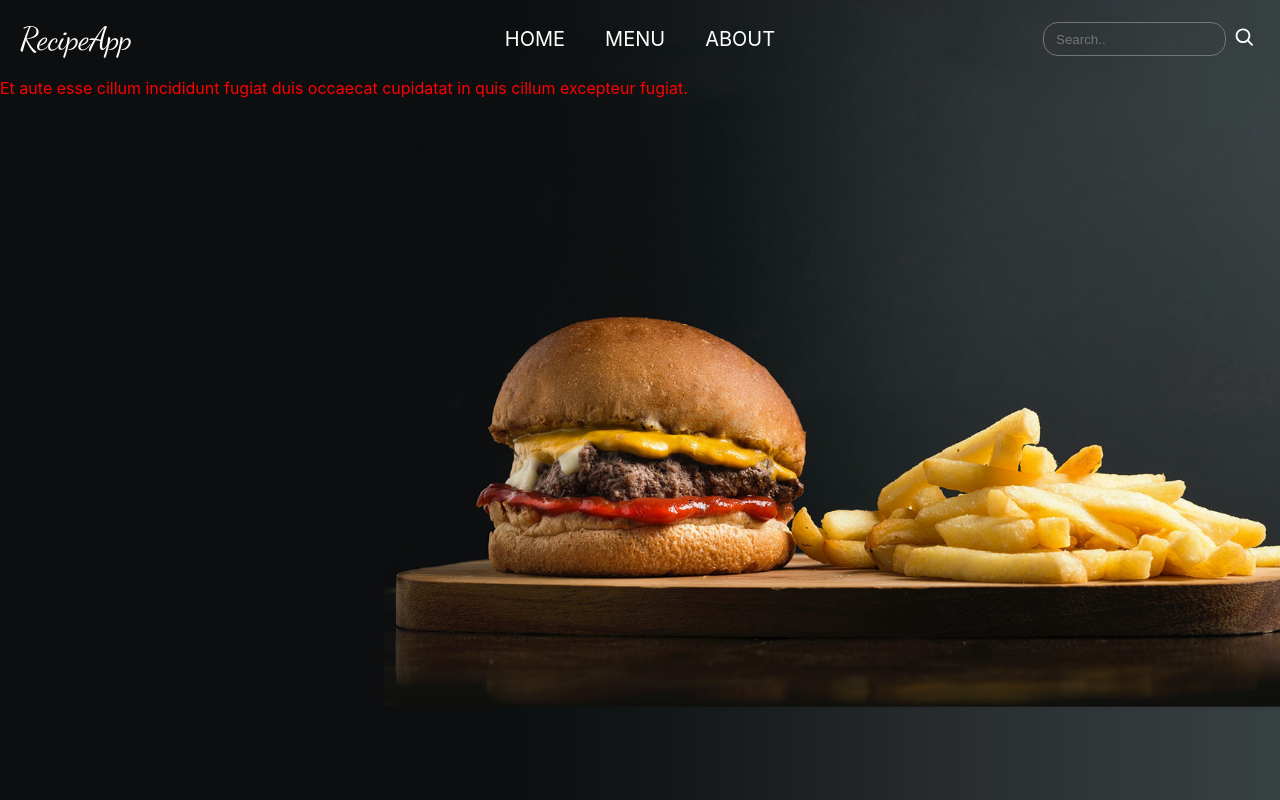
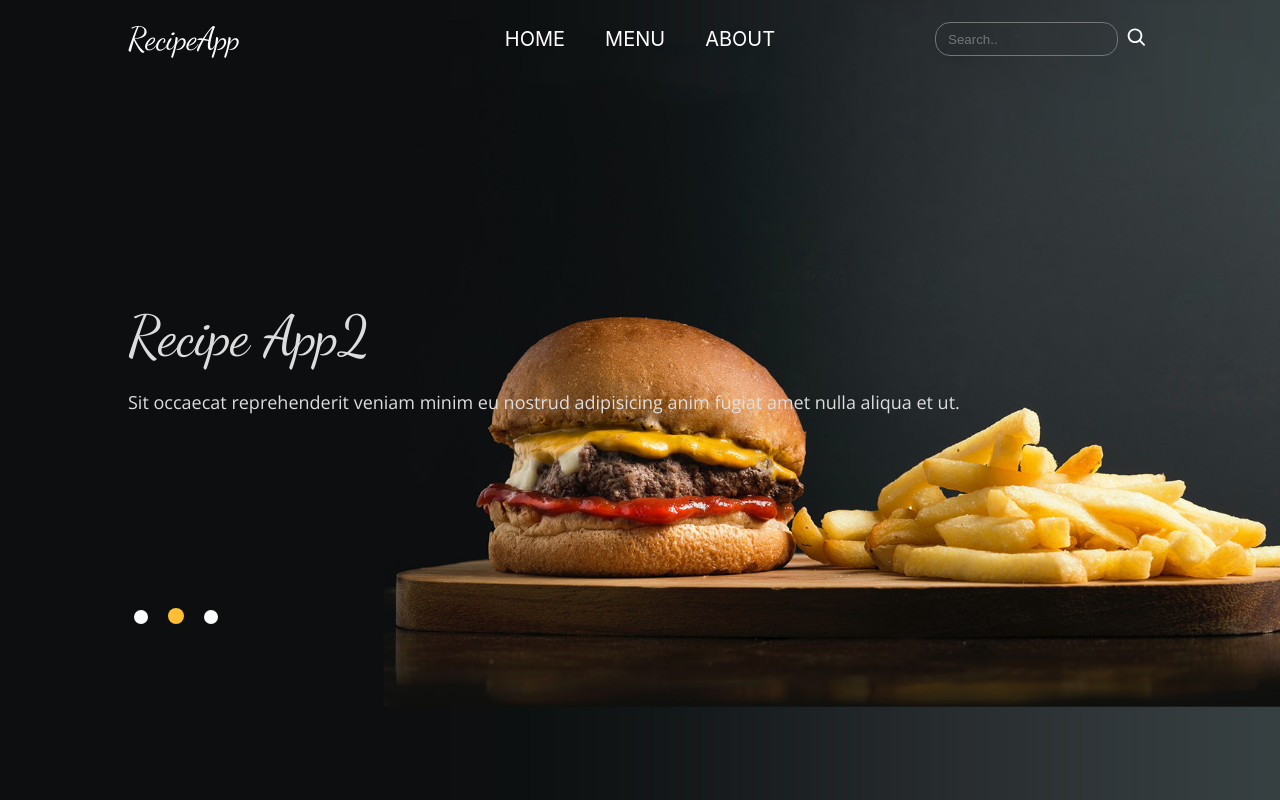
Before and after one commit to onurbyr/react-recipe-app, a React (Create React App) app: page / in a window 1280 px wide. Built offline with nearby package versions, Linux system fonts and the light colour scheme.

Commit message:
Carousel

```diff
--- a/package.json
+++ b/package.json
@@ -9,6 +9,7 @@
     "react": "^18.1.0",
     "react-dom": "^18.1.0",
     "react-icons": "^4.4.0",
+    "react-responsive-carousel": "^3.2.23",
     "react-scripts": "5.0.1",
     "web-vitals": "^2.1.4"
   },
--- a/src/App.css
+++ b/src/App.css
@@ -1,4 +1,6 @@
 @import url("https://fonts.googleapis.com/css2?family=Dancing+Script:wght@400;500;600;700&family=Open+Sans:wght@400;600;700&display=swap");
+@import url('https://fonts.googleapis.com/css2?family=Open+Sans:wght@400;500;600;700&display=swap');
+
 
 html {
   background: url(./images/hero-bg.jpg) no-repeat center center fixed;
@@ -8,9 +10,10 @@ html {
   background-size: cover;
 }
 
+/* navbar */
 header {
   display: flex;
-  padding: 20px 20px;
+  padding: 20px 10%;
 }
 
 .logo-container,
@@ -98,6 +101,37 @@ button {
   height: 200px;
 }
 
+/* navbar */
+
+/* carousel */
+.carousel-title {
+  color: #dddddd;
+  font-family: 'Dancing Script', cursive;
+  font-size: 56px;
+  text-align: left;
+  margin-bottom: 20px;
+}
+
+.carousel-text {
+  font-family: 'Open Sans', sans-serif;
+  color: #dddddd;
+  font-size: 18px;
+  text-align: left;
+}
+
+.carousel .slide {
+  display: flex;
+  align-items: flex-start;
+  justify-content: center;
+  padding: 10%;
+  height: 70vh;
+}
+
+.carousel .control-dots {
+  text-align: left !important;
+  left: calc(10% - 14px)   /* percentage value coming from .carousel .slide padding,,,  px value coming from renderIndicator */
+}
+
 
 
 @media only screen and (max-width: 800px) {
--- a/src/App.js
+++ b/src/App.js
@@ -1,6 +1,9 @@
 import React, { useRef, useState, useEffect } from "react";
 import "./App.css";
 import { CgSearch, CgMenu } from "react-icons/cg";
+import "react-responsive-carousel/lib/styles/carousel.min.css";
+import { Carousel } from "react-responsive-carousel";
+import { BsFillCircleFill } from "react-icons/bs";
 
 const App = () => {
   const menu = useRef(null);
@@ -46,10 +49,57 @@ const App = () => {
           </div>
         </div>
       </header>
-      <div style={{ color: "red" }}>
-        Et aute esse cillum incididunt fugiat duis occaecat cupidatat in quis
-        cillum excepteur fugiat.
-      </div>
+      <Carousel
+        showThumbs={false}
+        autoPlay={true}
+        showStatus={false}
+        infiniteLoop={true}
+        showArrows={false}
+        renderIndicator={(onClickHandler, isSelected, index) => {
+          const defStyle = {
+            marginLeft: '20px',
+            color: "white",
+            cursor: "pointer",
+            fontSize: "14px",
+          };
+          const style = isSelected
+            ? { ...defStyle, fontSize: "16px", color: "#ffbe33" }
+            : { ...defStyle };
+          return (
+            <span
+              style={style}
+              onClick={onClickHandler}
+              onKeyDown={onClickHandler}
+              value={index}
+              key={index}
+              role="button"
+              tabIndex={0}
+            >
+              <BsFillCircleFill />
+            </span>
+          );
+        }}
+      >
+        <div>
+          <div className="carousel-title">Recipe App</div>
+          <div className="carousel-text">
+            Velit mollit occaecat aliquip dolore aliqua consectetur.
+          </div>
+        </div>
+        <div>
+          <div className="carousel-title">Recipe App2</div>
+          <div className="carousel-text">
+            Sit occaecat reprehenderit veniam minim eu nostrud adipisicing anim
+            fugiat amet nulla aliqua et ut.
+          </div>
+        </div>
+        <div>
+          <div className="carousel-title">Recipe App3</div>
+          <div className="carousel-text">
+            Deserunt non laborum ipsum consectetur.
+          </div>
+        </div>
+      </Carousel>
     </div>
   );
 };
```
Also changed, not shown: 1 other file (tests, documents, lock files or other folders).
